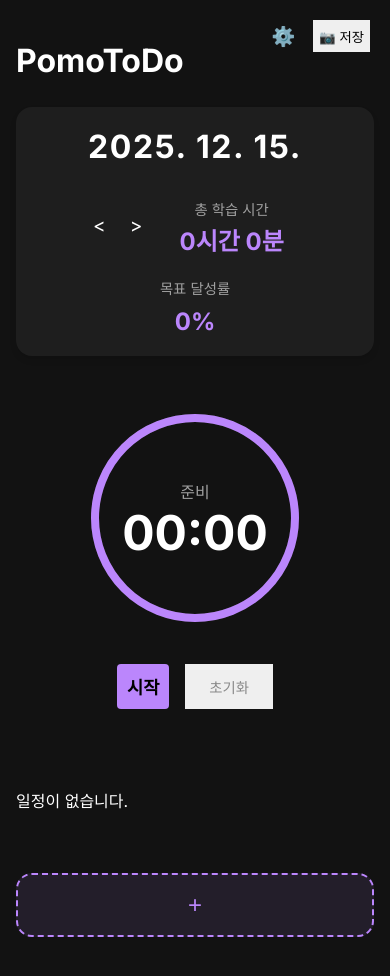
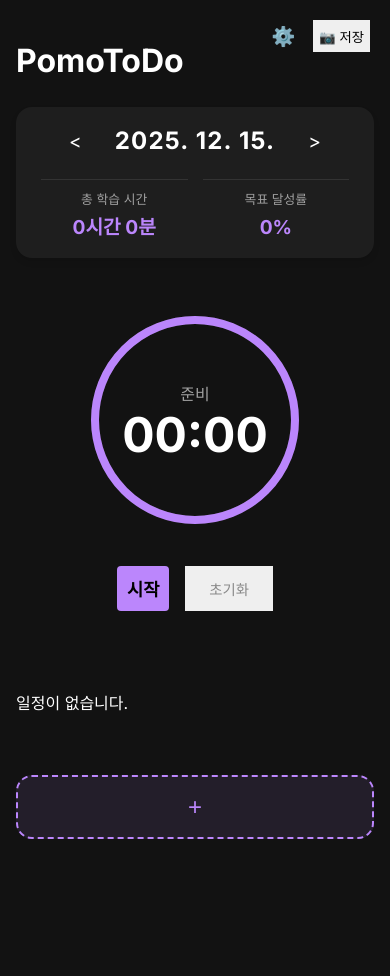
Before and after one commit to yuuun519/pomotodo, a plain HTML site: page index.html in a window 390 px wide. After the commit the page ends 879 px from the top, so only its background shows below. Drawn offline with nearby package versions, Linux system fonts and the light colour scheme.

Commit message:
Auto sync from Antigravity

```diff
--- a/css/style.css
+++ b/css/style.css
@@ -169,28 +169,58 @@ textarea {
 @media (max-width: 600px) {
     .date-nav-top {
         flex-wrap: wrap;
-        gap: var(--spacing-sm);
+        /* Allow wrapping */
+        justify-content: center;
+        gap: 15px;
+        /* Gap between Date Row and Stats Row */
         padding: var(--spacing-md);
     }
 
     .top-stats-divider {
         display: none;
-        /* Hide dividers on mobile if wrapping */
+        /* Hide dividers on mobile */
     }
 
-    .top-stats-item {
-        width: 45%;
-        /* 2 per row */
-        margin-top: 10px;
+    /* Row 1: Date Controls */
+    /* We want Prev - Date - Next to be on one line, taking proper space */
+    #prevDate,
+    #nextDate {
+        order: 1;
+        /* First row */
     }
 
     .date-display-large {
-        width: 100%;
-        order: -1;
-        /* Keep date on top */
-        margin-bottom: 10px;
+        order: 1;
+        /* First row */
+        min-width: unset;
+        width: auto;
+        /* Allow it to shrink/grow as needed, don't force 100% */
+        font-size: 1.5rem;
+        /* Slightly smaller date on mobile */
+        margin: 0 10px;
     }
 
+    /* Row 2: Stats */
+    .top-stats-item {
+        order: 2;
+        /* Second row */
+        width: 45%;
+        /* 2 per row side by side */
+        margin-top: 5px;
+        padding-top: 10px;
+        border-top: 1px solid var(--border-color);
+        /* Separation */
+    }
+
+    .top-stat-label {
+        font-size: 0.8rem;
+        /* Smaller label */
+    }
+
+    .top-stat-value {
+        font-size: 1.2rem;
+        /* REDUCED font size as requested (was 1.5rem) */
+    }
 }
 
 /* 2-Column Layout */
```
